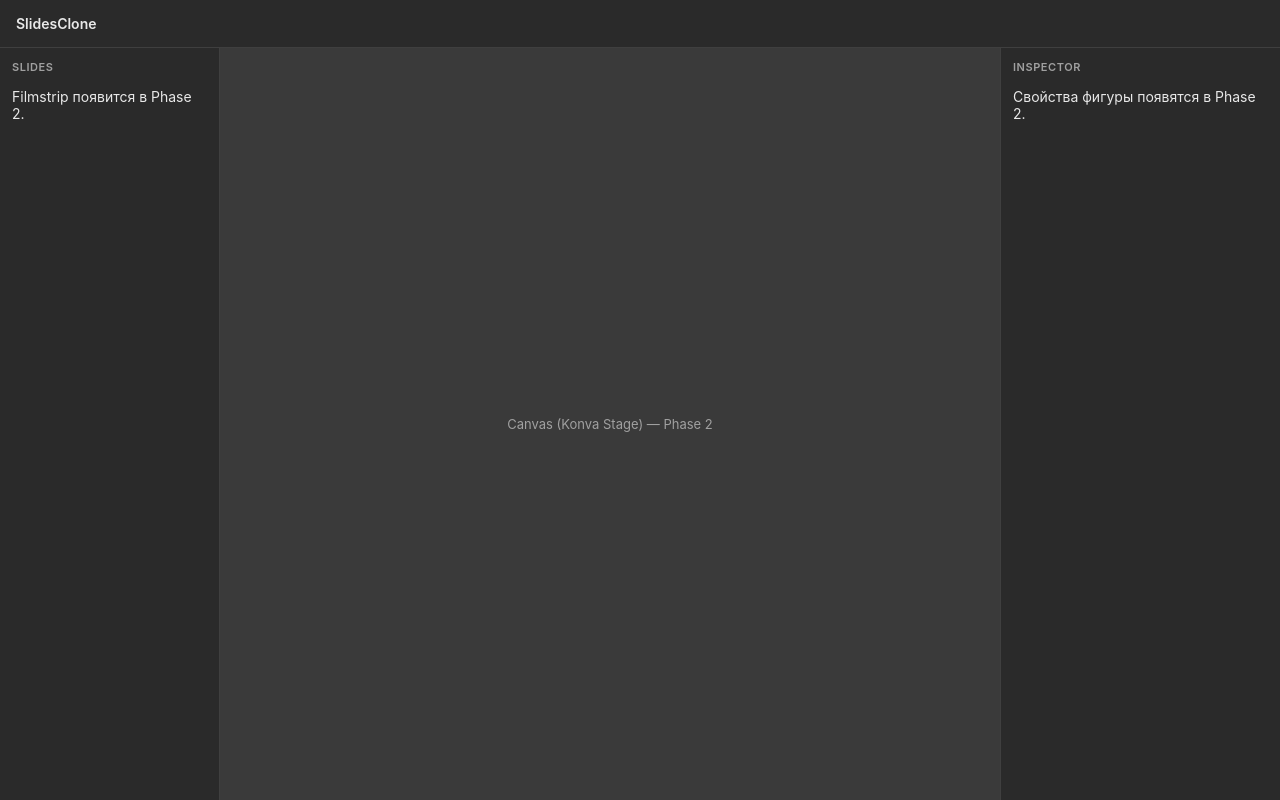
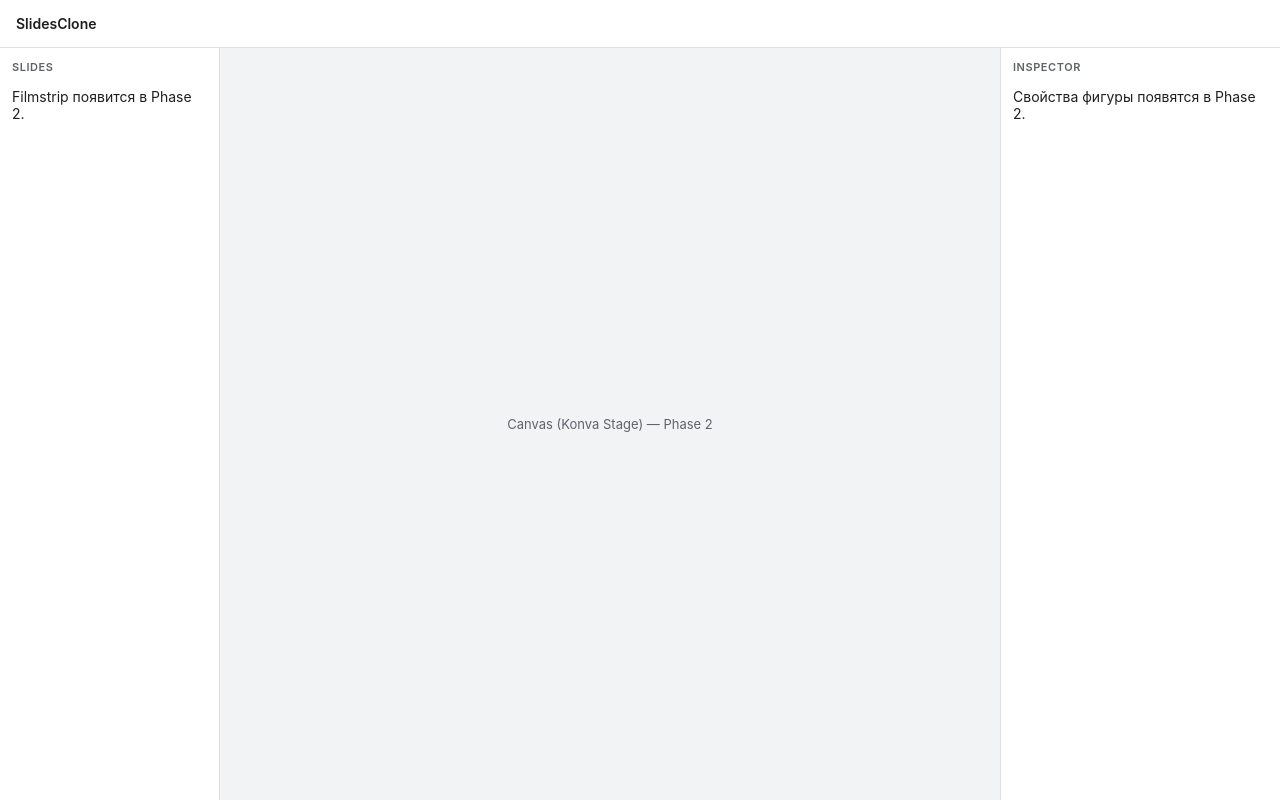
Before and after one commit to ti22high/pp, a React (Vite) app: page / in a window 1280 px wide. Built offline with nearby package versions, Linux system fonts and the light colour scheme.

Commit message:
style(p1): switch to light theme

```diff
--- a/src/main/windows.ts
+++ b/src/main/windows.ts
@@ -16,7 +16,7 @@ export function createMainWindow(): BrowserWindow {
     minHeight: 600,
     show: false,
     autoHideMenuBar: false,
-    backgroundColor: '#1f1f1f',
+    backgroundColor: '#fafafa',
     title: 'SlidesClone',
     webPreferences: {
       preload: join(__dirname, '../preload/index.mjs'),
--- a/src/renderer/styles/app.css
+++ b/src/renderer/styles/app.css
@@ -3,16 +3,16 @@
  */
 
 :root {
-  color-scheme: dark;
+  color-scheme: light;
   font-family: 'Inter', system-ui, -apple-system, 'Segoe UI', sans-serif;
   font-size: 14px;
-  --bg-app: #1f1f1f;
-  --bg-panel: #2a2a2a;
-  --bg-canvas: #3a3a3a;
-  --border: #3f3f3f;
-  --text: #e8e8e8;
-  --text-muted: #a0a0a0;
-  --accent: #4a9eff;
+  --bg-app: #fafafa;
+  --bg-panel: #ffffff;
+  --bg-canvas: #f1f3f4;
+  --border: #e0e0e0;
+  --text: #1f1f1f;
+  --text-muted: #5f6368;
+  --accent: #1a73e8;
 }
 
 * {
```
